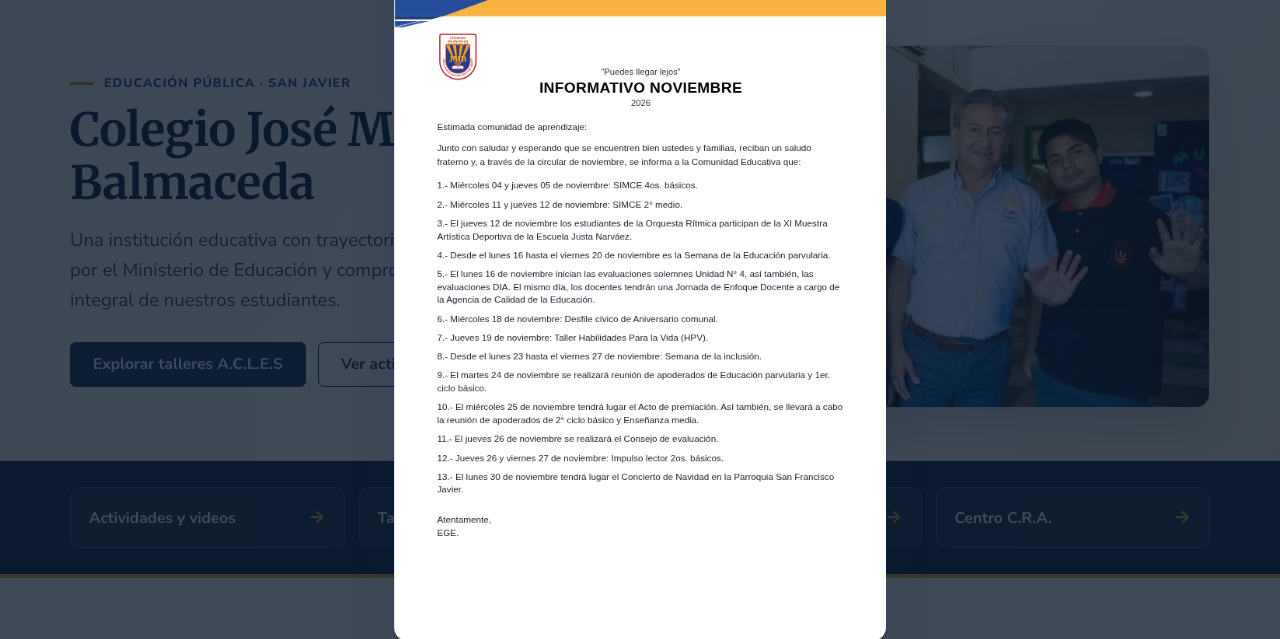
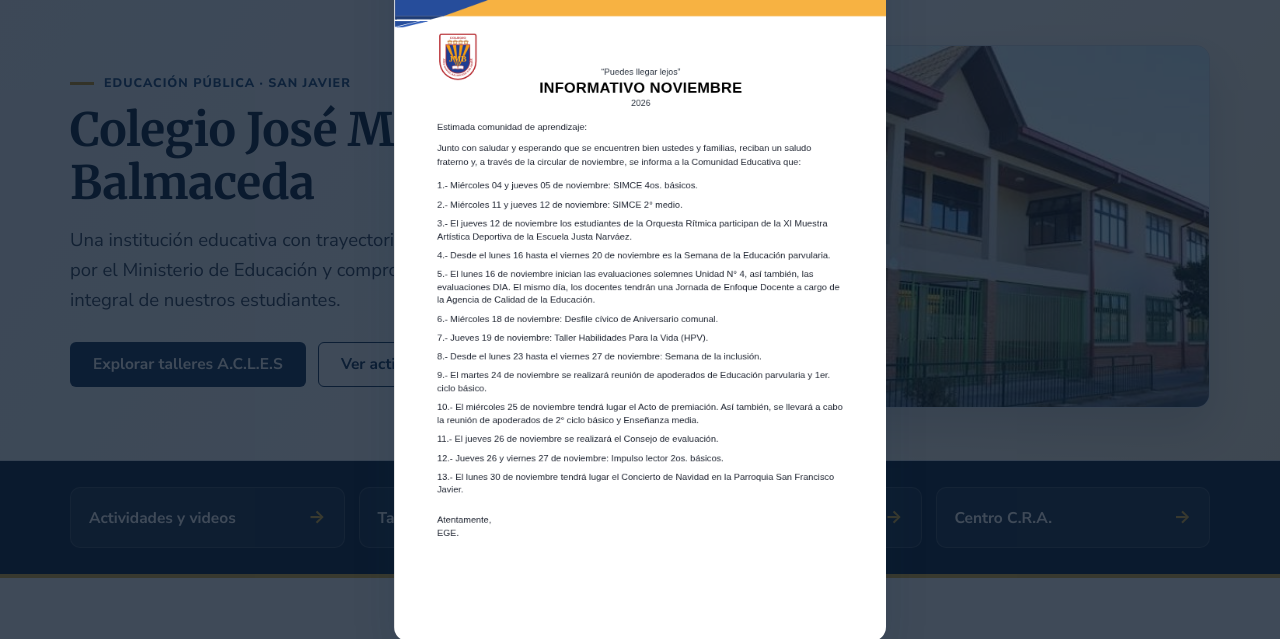
Before and after one commit to RyzenSoviet/Balmaceda, a plain HTML site: page index.html in a window 1280 px wide. Shown: the part 139-778 px from the top of the page. Drawn offline with Linux system fonts and the light colour scheme; no server answers.

Commit message:
Restaurar imagen principal de inicio

```diff
--- a/index.html
+++ b/index.html
@@ -86,7 +86,7 @@
           </div>
         </div>
         <figure class="hero-frame">
-          <img src="./imagenes/escuela3.png" alt="Fachada principal del Colegio José Manuel Balmaceda en San Javier">
+          <img src="./imagenes/escuela.png" alt="Fachada principal del Colegio José Manuel Balmaceda en San Javier">
         </figure>
       </div>
     </section>
```
